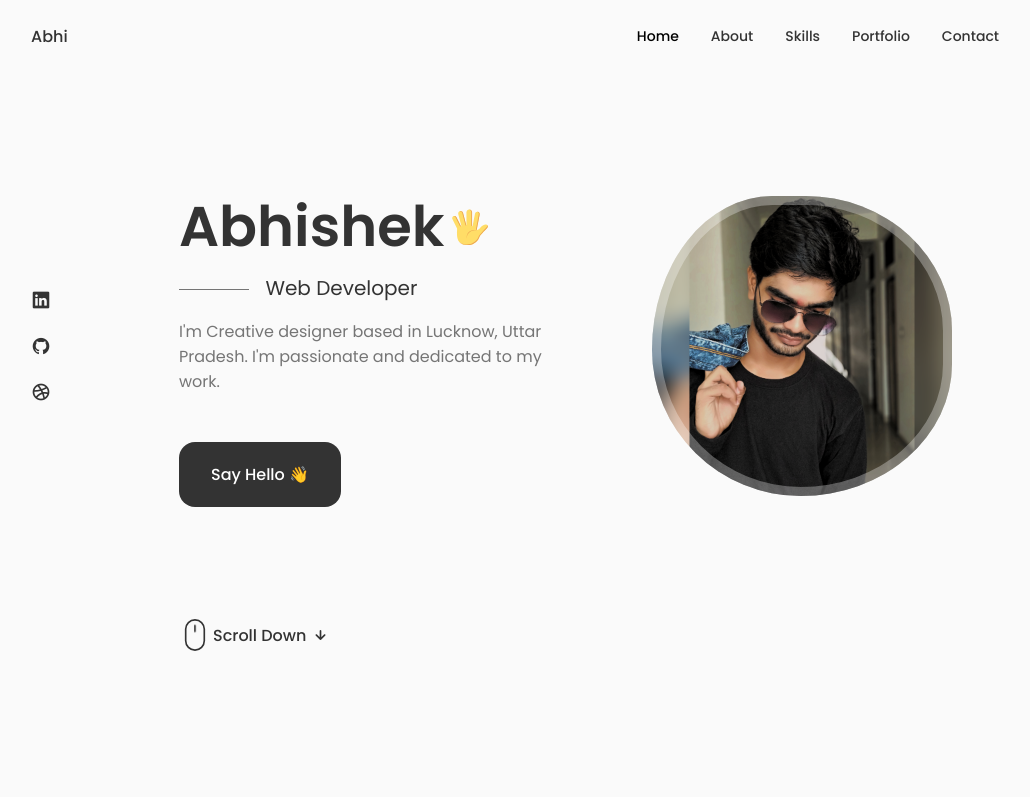
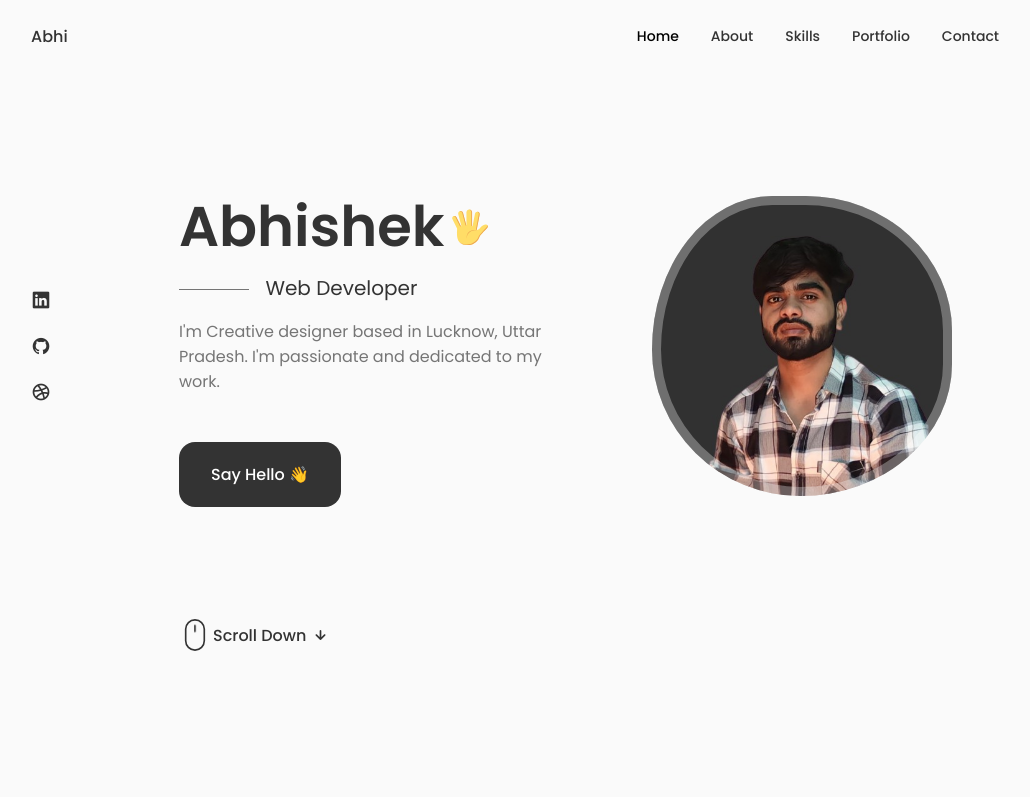
Before and after one commit to abhisharma8756/PortfolioUpdated, a React (Create React App) app: page / in a window 1280 px wide. Shown: the top 797 px of the page, without its empty margins (125-1155 px from the left). Built offline with nearby package versions, Linux system fonts and the light colour scheme.

Commit message:
Change background image in home.css

```diff
--- a/src/components/home/home.css
+++ b/src/components/home/home.css
@@ -50,7 +50,7 @@
 }
 
 .home__img{
-    background: url(../../assets/about.png);
+    background: url(../../assets/Profile_bg.jpeg);
     background-repeat: no-repeat;
     background-position: center;
     background-size: cover;
```
